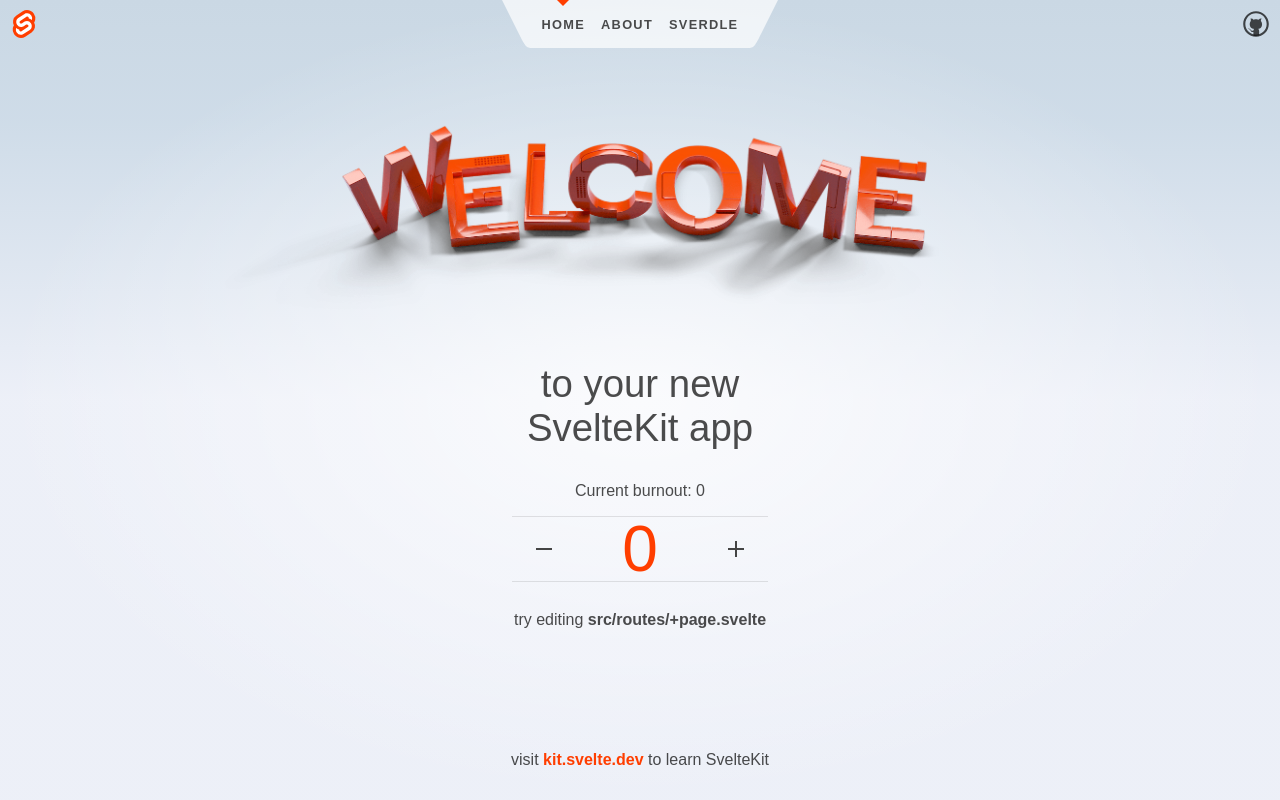
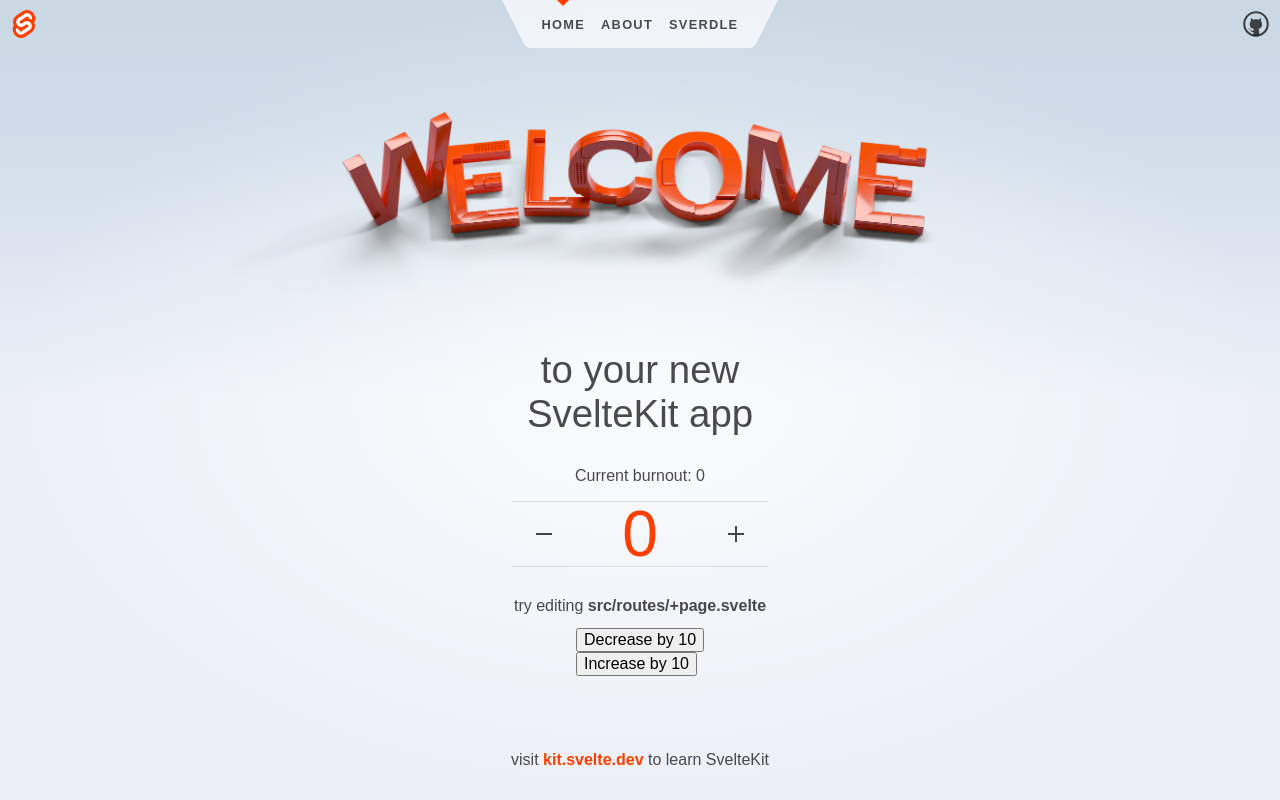
Before and after one commit to aleda145/de-sim, a SvelteKit app: page / in a window 1280 px wide. Built offline with nearby package versions, Linux system fonts and the light colour scheme.

Commit message:
Add choice buttons

```diff
--- a/src/routes/+page.svelte
+++ b/src/routes/+page.svelte
@@ -1,5 +1,6 @@
 <script>
 	import Burnout from './Burnout.svelte';
+	import Choice from './Choice.svelte';
 	import welcome from '$lib/images/svelte-welcome.webp';
 	import welcome_fallback from '$lib/images/svelte-welcome.png';
 	import { burnout } from './stores';
@@ -26,6 +27,7 @@
 	<h2>
 		try editing <strong>src/routes/+page.svelte</strong>
 	</h2>
+	<Choice />
 </section>
 
 <style>
--- /dev/null
+++ b/src/routes/Choice.svelte
@@ -0,0 +1,17 @@
+<script>
+	import { burnout } from './stores';
+	/**
+	 * @param {number} burn
+	 * @param {number} change
+	 */
+	function burnoutMath(burn, change) {
+		return burn + change;
+	}
+</script>
+
+<div class="choice">
+	<div>
+		<button on:click={() => ($burnout = burnoutMath($burnout, -10))}>Decrease by 10</button>
+	</div>
+	<div><button on:click={() => ($burnout = burnoutMath($burnout, 10))}>Increase by 10</button></div>
+</div>
```
